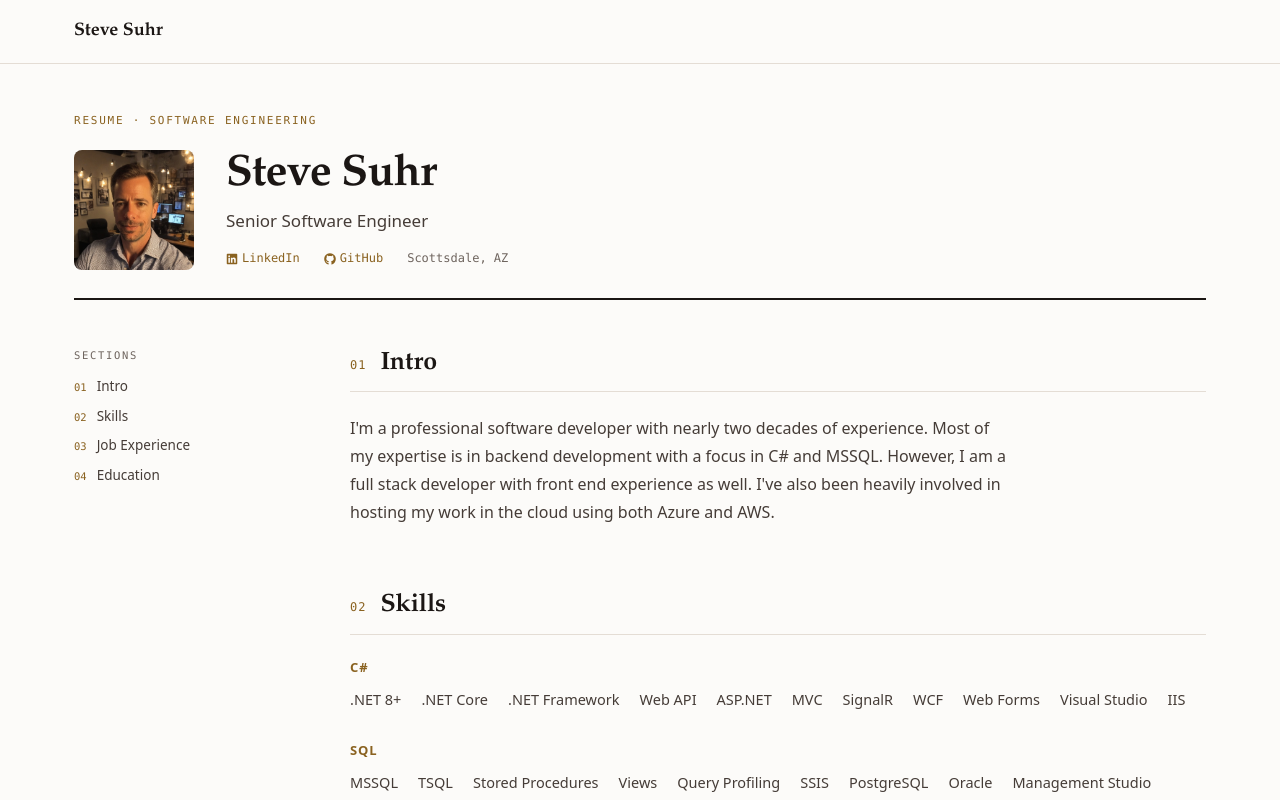
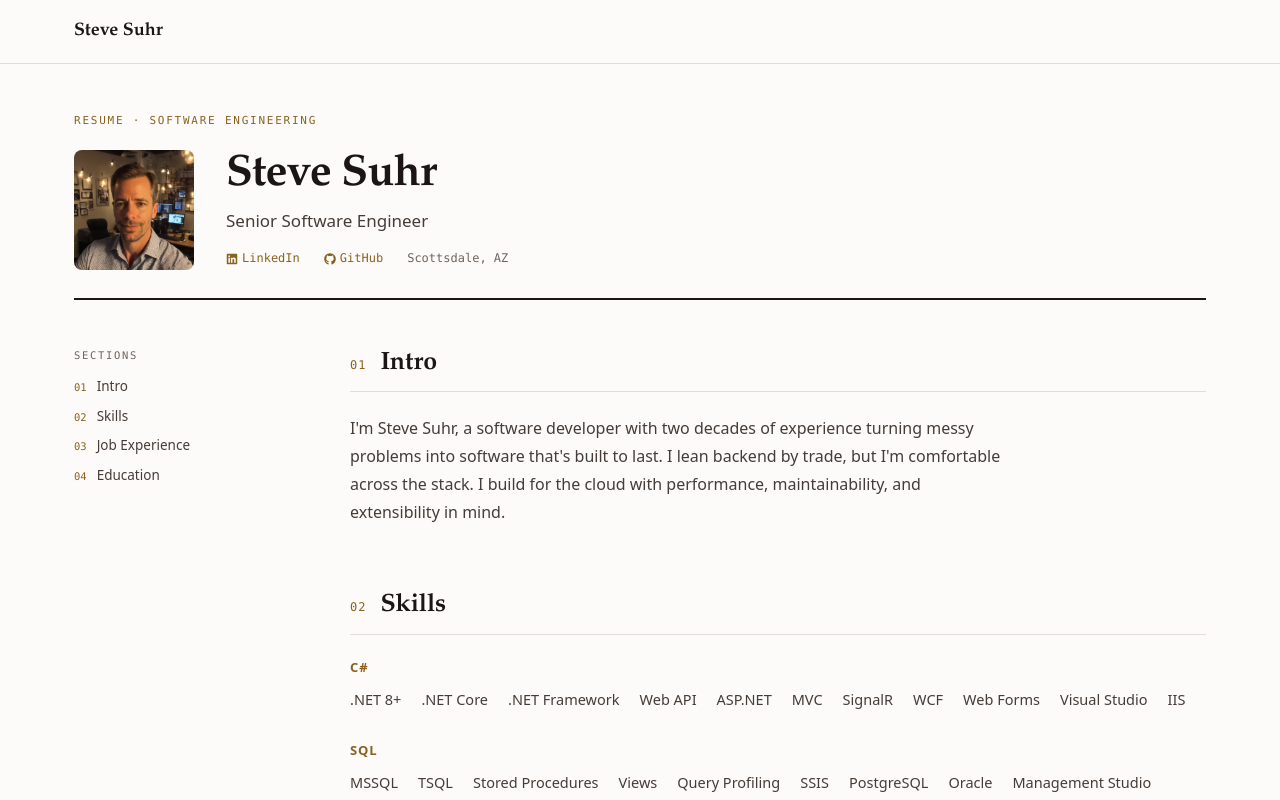
Before and after one commit to steve-suhr-codes/steve-suhr-com, a Next.js app: page / in a window 1280 px wide. Shown: the top 800 px of the page. Built offline with nearby package versions, Linux system fonts and the light colour scheme; no server answers.

Commit message:
new intro copy

```diff
--- a/components/HelloSection.js
+++ b/components/HelloSection.js
@@ -2,7 +2,7 @@ export default function HelloSection() {
   return (
     <div className="resume-intro">
       <p>
-        I&apos;m a professional software developer with nearly two decades of experience. Most of my expertise is in backend development with a focus in C# and MSSQL. However, I am a full stack developer with front end experience as well. I&apos;ve also been heavily involved in hosting my work in the cloud using both Azure and AWS.
+        I&apos;m Steve Suhr, a software developer with two decades of experience turning messy problems into software that&apos;s built to last. I lean backend by trade, but I&apos;m comfortable across the stack. I build for the cloud with performance, maintainability, and extensibility in mind.
       </p>
     </div>
   );
```
